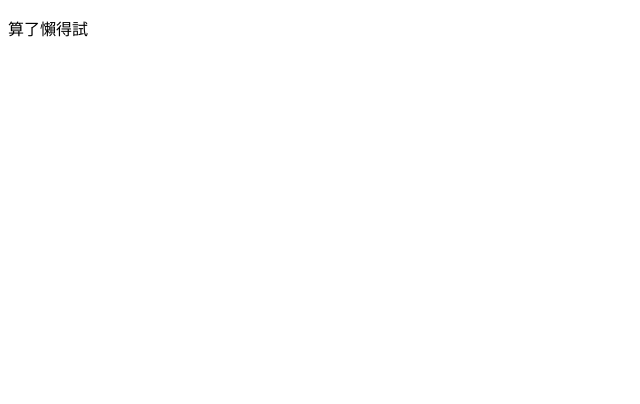
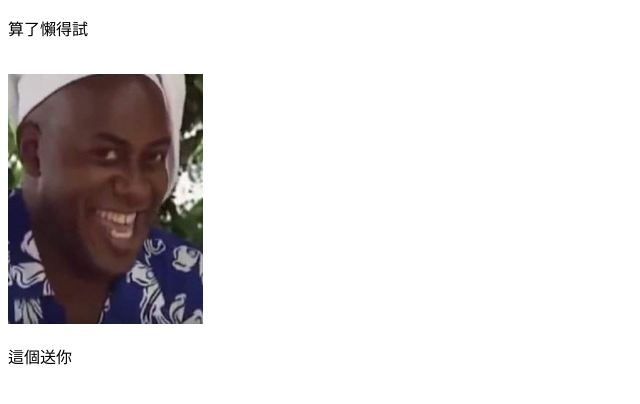
Before and after one commit to Michaelbanm/Michaelbanm.github.io, a plain HTML site: page about.html in a window 1280 px wide. Shown: the whole page, without its empty margins (0-640 px from the left). Drawn offline with Linux system fonts and the light colour scheme.

Commit message:
新增內容

```diff
--- a/about.html
+++ b/about.html
@@ -7,6 +7,8 @@
 <body>
 <P style="font-size: 16px">算了懶得試</P>
 <br>
-
+<img src="img/77d77e6a83a7f6a32e624f27d81ea4fa.jpeg"</img>
+<br>
+<P style="font-size: 16px">這個送你</P>
 </body>
 </html>
```
